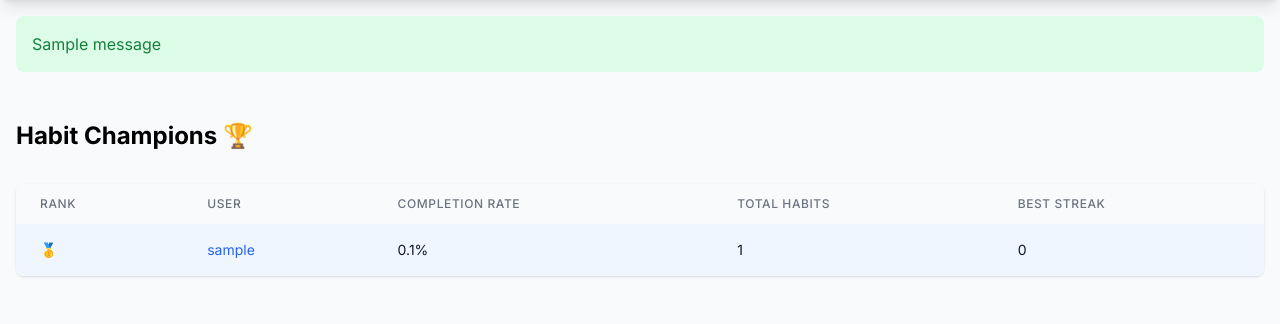
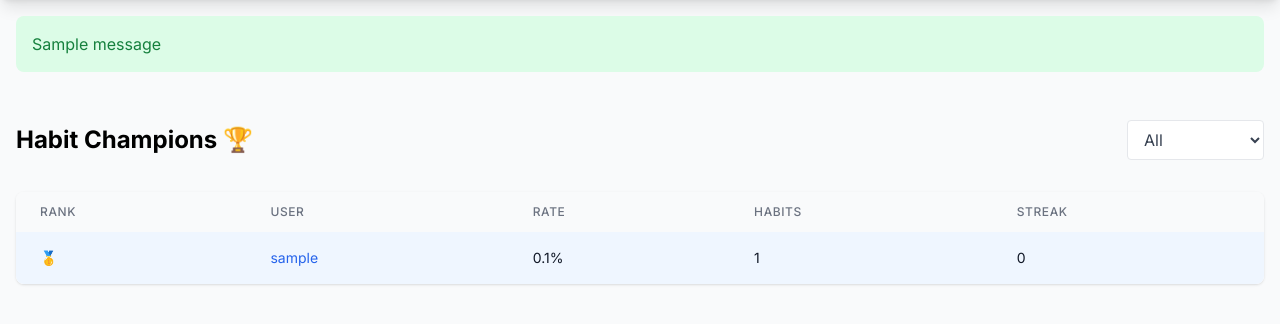
Before and after one commit to easachs/momentum, a Django app: page /social/leaderboard/ in a window 1280 px wide. Shown: the part 60-384 px from the top of the page. Run offline with Django 5.2, Linux system fonts and the light colour scheme; a user stored in the database is signed in; tables that the repository leaves empty hold one stand-in row (values such as "Sample post"); one stand-in notice (Sample message) is shown; some libraries are stand-ins or nearby versions.

Commit message:
Feat: add categories to leaderboard

```diff
--- a/social/templates/social/leaderboard.html
+++ b/social/templates/social/leaderboard.html
@@ -2,42 +2,53 @@
 
 {% block content %}
 <div class="py-8">
-    <h1 class="text-2xl font-bold mb-8">Habit Champions 🏆</h1>
+    <div class="flex flex-col sm:flex-row justify-between items-center mb-8">
+        <h1 class="text-2xl font-bold mb-4 sm:mb-0">Habit Champions 🏆</h1>
 
-    <div class="bg-white rounded-lg shadow overflow-hidden">
+        <select onchange="window.location.href='?category=' + this.value"
+                class="bg-white border rounded px-3 py-2 text-gray-700">
+            {% for category in categories %}
+                <option value="{{ category }}" {% if category == selected_category %}selected{% endif %}>
+                    {{ category|title }}
+                </option>
+            {% endfor %}
+        </select>
+    </div>
+
+    <div class="bg-white rounded-lg shadow overflow-x-auto">
         <table class="min-w-full">
             <thead class="bg-gray-50">
                 <tr>
-                    <th class="px-6 py-3 text-left text-xs font-medium text-gray-500 uppercase tracking-wider">Rank</th>
-                    <th class="px-6 py-3 text-left text-xs font-medium text-gray-500 uppercase tracking-wider">User</th>
-                    <th class="px-6 py-3 text-left text-xs font-medium text-gray-500 uppercase tracking-wider">Completion Rate</th>
-                    <th class="px-6 py-3 text-left text-xs font-medium text-gray-500 uppercase tracking-wider">Total Habits</th>
-                    <th class="px-6 py-3 text-left text-xs font-medium text-gray-500 uppercase tracking-wider">Best Streak</th>
+                    <th class="px-4 sm:px-6 py-3 text-left text-xs font-medium text-gray-500 uppercase tracking-wider">Rank</th>
+                    <th class="px-4 sm:px-6 py-3 text-left text-xs font-medium text-gray-500 uppercase tracking-wider">User</th>
+                    <th class="px-4 sm:px-6 py-3 text-left text-xs font-medium text-gray-500 uppercase tracking-wider whitespace-nowrap">Rate</th>
+                    <th class="px-4 sm:px-6 py-3 text-left text-xs font-medium text-gray-500 uppercase tracking-wider whitespace-nowrap">Habits</th>
+                    <th class="px-4 sm:px-6 py-3 text-left text-xs font-medium text-gray-500 uppercase tracking-wider whitespace-nowrap">Streak</th>
                 </tr>
             </thead>
             <tbody class="bg-white divide-y divide-gray-200">
                 {% for entry in leaderboard_data %}
                     <tr class="{% if entry.user == user %}bg-blue-50{% endif %}">
-                        <td class="px-6 py-4 whitespace-nowrap text-sm font-medium text-gray-900">
+                        <td class="px-4 sm:px-6 py-4 whitespace-nowrap text-sm font-medium text-gray-900">
                             {% if forloop.counter == 1 %}🥇
                             {% elif forloop.counter == 2 %}🥈
                             {% elif forloop.counter == 3 %}🥉
                             {% else %}{{ forloop.counter }}
                             {% endif %}
                         </td>
-                        <td class="px-6 py-4 whitespace-nowrap text-sm text-gray-900">
+                        <td class="px-4 sm:px-6 py-4 whitespace-nowrap text-sm text-gray-900">
                             <a href="{% url 'tracker:habit_list' username=entry.user.username %}"
                                class="text-blue-600 hover:text-blue-800">
                                 {{ entry.user.username }}
                             </a>
                         </td>
-                        <td class="px-6 py-4 whitespace-nowrap text-sm text-gray-900">
+                        <td class="px-4 sm:px-6 py-4 whitespace-nowrap text-sm text-gray-900">
                             {{ entry.completion_rate|floatformat:1 }}%
                         </td>
-                        <td class="px-6 py-4 whitespace-nowrap text-sm text-gray-900">
+                        <td class="px-4 sm:px-6 py-4 whitespace-nowrap text-sm text-gray-900">
                             {{ entry.total_habits }}
                         </td>
-                        <td class="px-6 py-4 whitespace-nowrap text-sm text-gray-900">
+                        <td class="px-4 sm:px-6 py-4 whitespace-nowrap text-sm text-gray-900">
                             {{ entry.current_streak }}
                         </td>
                     </tr>
--- a/social/views.py
+++ b/social/views.py
@@ -4,6 +4,7 @@ from django.contrib import messages
 from django.contrib.auth import get_user_model
 from django.shortcuts import render
 from .models import Friendship
+from tracker.models import Habit
 from django.urls import reverse
 from django.db.models import Q
 
@@ -85,21 +86,22 @@ def friends_list(request):
 def leaderboard(request):
     User = get_user_model()
     users = User.objects.all()
+    selected_category = request.GET.get('category', 'all')
 
     # Calculate stats for each user
     leaderboard_data = []
     for user in users:
         habits = user.habits.all()
-        if not habits:  # Skip users with no habits
+        if selected_category != 'all':
+            habits = habits.filter(category=selected_category)
+
+        if not habits:  # Skip users with no habits in this category
             continue
 
         total_completions = sum(habit.completions.count() for habit in habits)
         total_possible = sum(habit.get_total_possible_completions() for habit in habits)
 
-        # Calculate completion rate, handling division by zero
         completion_rate = (total_completions / total_possible * 100) if total_possible > 0 else 0
-
-        # Get the highest streak among all habits
         current_streak = max((habit.current_streak() for habit in habits), default=0)
 
         leaderboard_data.append({
@@ -110,9 +112,10 @@ def leaderboard(request):
             'total_habits': habits.count(),
         })
 
-    # Sort by completion rate (you could add different sorting options later)
     leaderboard_data.sort(key=lambda x: (-x['completion_rate'], -x['total_completions']))
 
     return render(request, 'social/leaderboard.html', {
-        'leaderboard_data': leaderboard_data
+        'leaderboard_data': leaderboard_data,
+        'selected_category': selected_category,
+        'categories': ['all'] + [c[0] for c in Habit.CATEGORY_CHOICES]
     })
--- a/tracker/templates/tracker/habit_detail.html
+++ b/tracker/templates/tracker/habit_detail.html
@@ -58,7 +58,8 @@
                     </form>
                 </div>
 
-                <!-- Yesterday's completion -->
+                <!-- Yesterday's completion - only show if habit existed yesterday -->
+                {% if habit.created_at.date <= yesterday %}
                     <div class="border rounded-lg p-4">
                         <h2 class="font-semibold mb-2">Yesterday</h2>
                         <form method="post" action="{% url 'tracker:habit_completion_toggle' pk=habit.pk %}">
@@ -74,13 +75,14 @@
                             </button>
                         </form>
                     </div>
+                {% endif %}
             </div>
         {% endif %}
 
         <div class="mt-6 flex items-center justify-between">
             <a href="{% url 'tracker:habit_list' username=habit.user.username %}"
                class="text-blue-600 hover:text-blue-800">
-                &larr; Back to Habits
+                Back to Habits
             </a>
             {% if user == habit.user %}
                 <div class="space-x-2">
```
Also changed, not shown: tracker/templates/tracker/habit_list.html (+9 -6 lines). Lines whose indentation alone changed are shown as unchanged.
